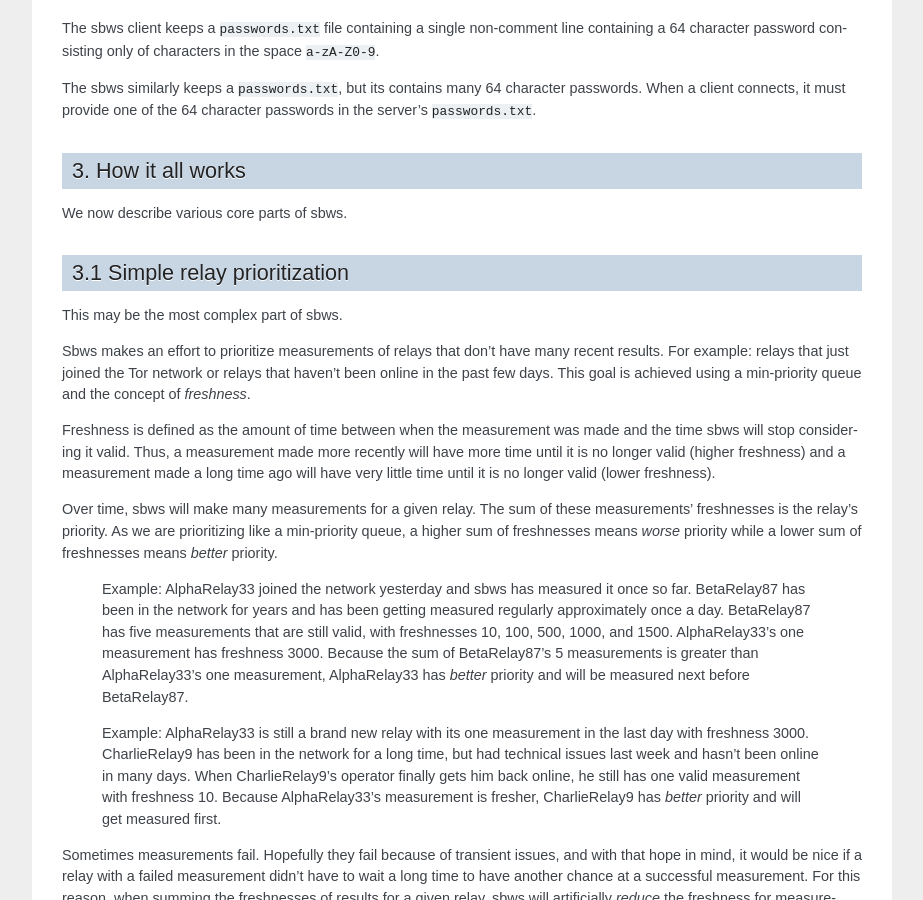
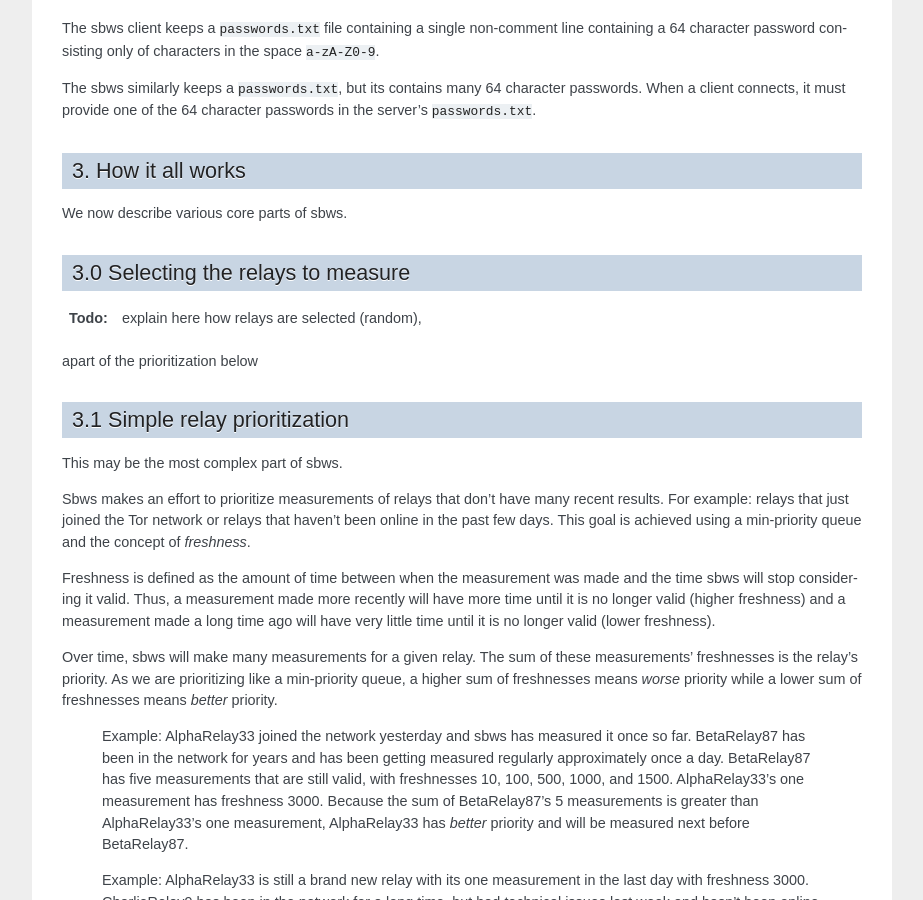
Before and after one commit to torproject/sbws, a Sphinx documentation site: the page built from docs/source/specification.rst, in a window 1280 px wide and 900 px high, scrolled down 2413 px. Shown: the whole window, without its empty margins (198-1121 px from the left). Built offline with Sphinx 7.4.7, drawn with Linux system fonts in a browser that asks for light colours; some of the changed text lies outside the part shown.

Commit message:
Add section selecting relays

```diff
--- a/docs/source/specification.rst
+++ b/docs/source/specification.rst
@@ -162,7 +162,11 @@ character passwords in the server's ``passwords.txt``.
 
 We now describe various core parts of sbws.
 
-.. _prioritization:
+3.0 Selecting the relays to measure
+------------------------------------
+
+.. todo:: explain here how relays are selected (random),
+apart of the prioritization below
 
 3.1 Simple relay prioritization
 -------------------------------
```
